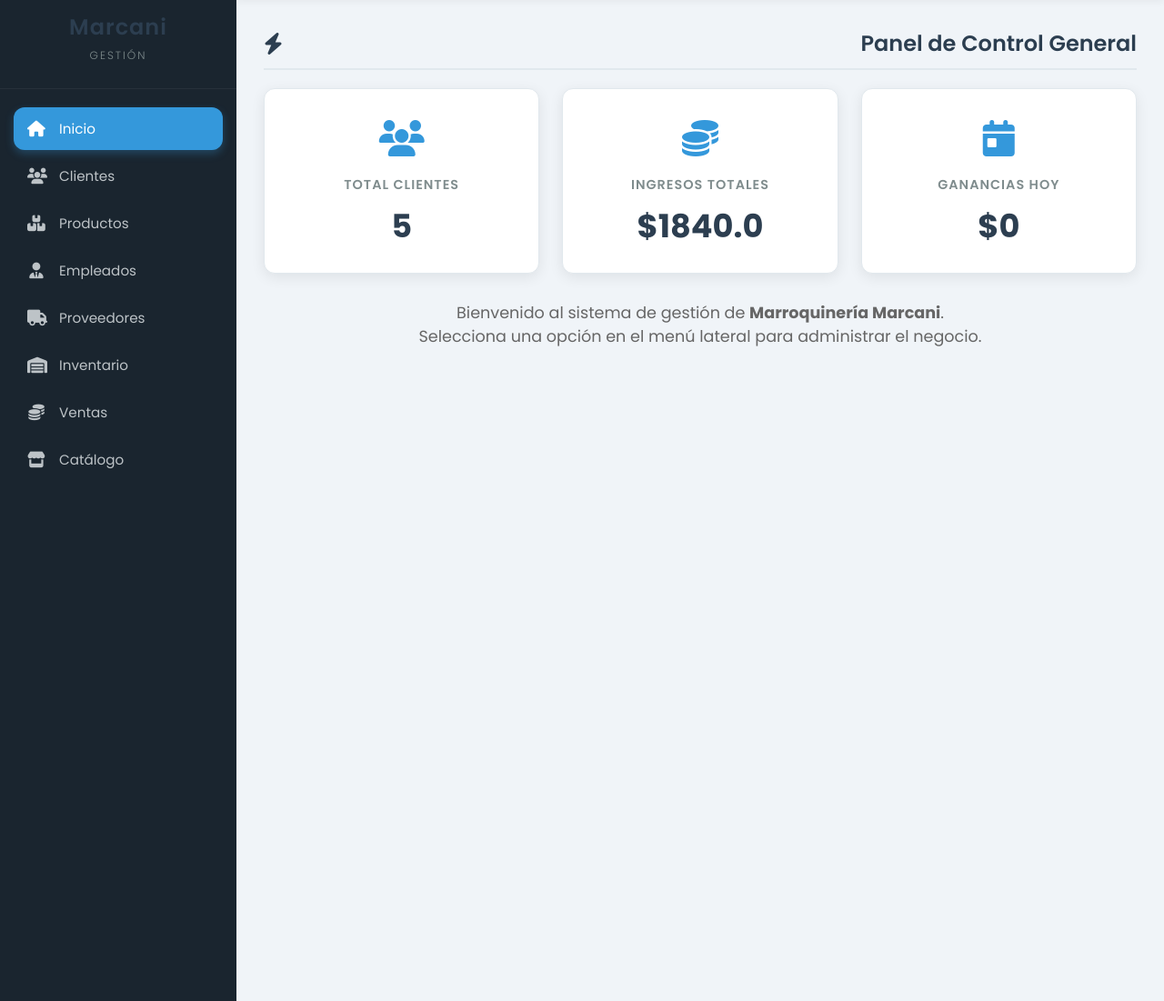
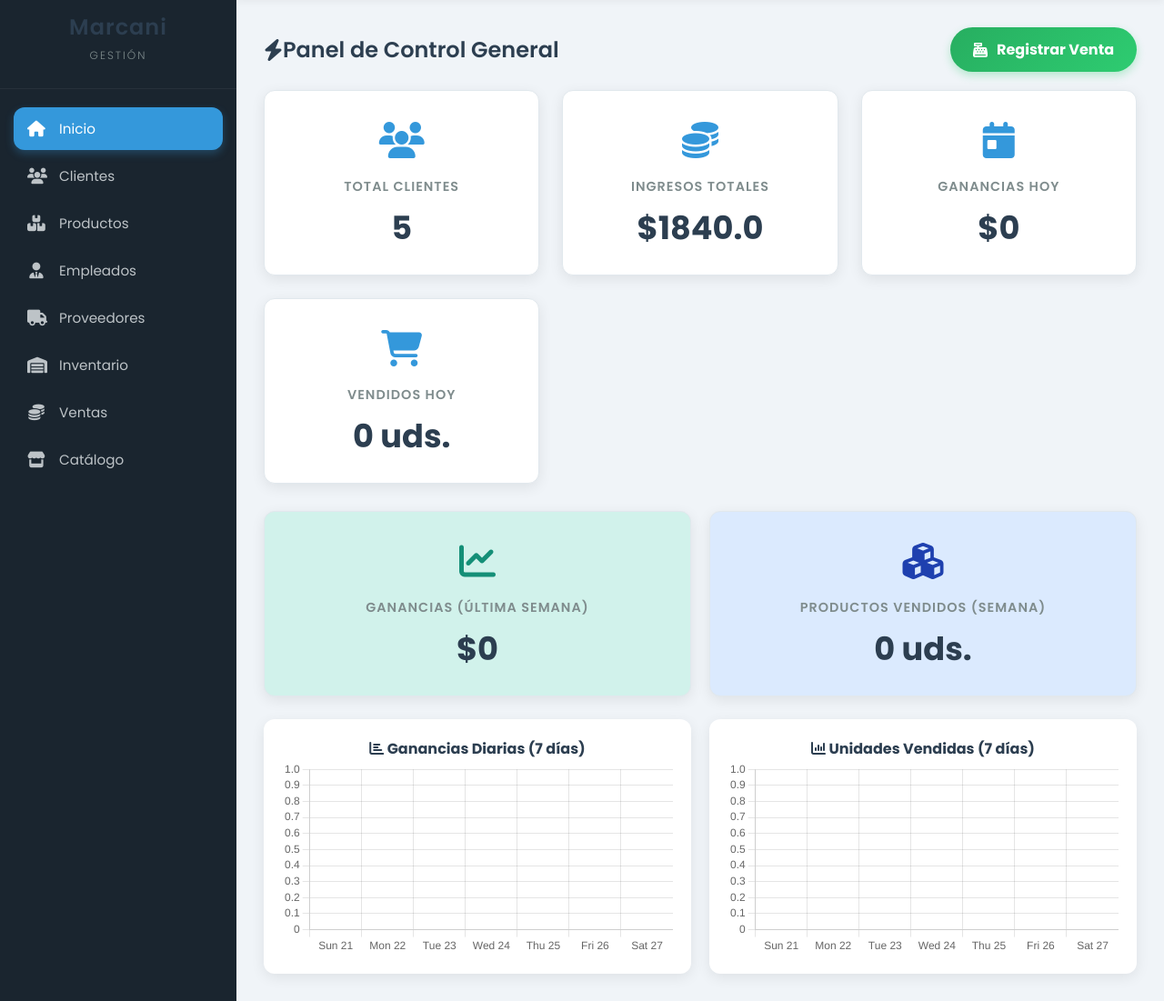
Before and after one commit to jinx7172/marroquineria, a Flask app: page / in a window 1280 px wide. Shown: the part 69-1170 px from the top of the page at 91% size. Run offline with Flask 3, Linux system fonts and the light colour scheme; the visitor is signed in with stand-in values (Sample User, id 1).

Commit message:
Dashboard profesional con gráficos semanales y botón de venta estilizado

```diff
--- a/app.py
+++ b/app.py
@@ -229,11 +229,60 @@ def logout():
 def home():
     clientes = load_data('clientes.json')
     ventas = load_data('ventas.json')
+
+    # --- ESTADÍSTICAS GENERALES ---
     total_clientes = len(clientes)
     total_ventas_general = sum(v.get('total', 0) for v in ventas)
+
+    # --- ESTADÍSTICAS DE HOY ---
     hoy = datetime.date.today().isoformat()
-    ganancias_hoy = sum(v.get('total', 0) for v in ventas if v.get('fecha') == hoy)
-    return render_template('home.html', total_clientes=total_clientes, total_ventas=total_ventas_general, ganancias_hoy=ganancias_hoy)
+    ganancias_hoy = 0
+    productos_vendidos_hoy = 0
+    for v in ventas:
+        if v.get('fecha') == hoy:
+            ganancias_hoy += v.get('total', 0)
+            productos_vendidos_hoy += v.get('cantidad', 0)
+
+    # --- ESTADÍSTICAS DE LA SEMANA (Últimos 7 días) ---
+    hoy_date = datetime.date.today()
+    semana_data = {}  # Diccionario para guardar {fecha: {total, cantidad}}
+
+    # Generar los nombres de los últimos 7 días (incluyendo hoy)
+    dias_semana = []
+    ganancias_semana_data = []
+    productos_semana_data = []
+
+    for i in range(6, -1, -1):  # Del día -6 al día 0 (hoy)
+        fecha = hoy_date - datetime.timedelta(days=i)
+        fecha_str = fecha.isoformat()
+        # Formato amigable: "Lun 24", "Mar 25", etc.
+        nombre_dia = fecha.strftime('%a %d')
+        dias_semana.append(nombre_dia)
+
+        # Inicializar valores en 0 para este día
+        ganancias_semana_data.append(0)
+        productos_semana_data.append(0)
+
+        # Buscar en las ventas
+        for v in ventas:
+            if v.get('fecha') == fecha_str:
+                ganancias_semana_data[-1] += v.get('total', 0)
+                productos_semana_data[-1] += v.get('cantidad', 0)
+
+    # Calcular totales semanales (suma de los 7 días)
+    ganancias_semana = sum(ganancias_semana_data)
+    productos_vendidos_semana = sum(productos_semana_data)
+
+    return render_template('home.html',
+                          total_clientes=total_clientes,
+                          total_ventas=total_ventas_general,
+                          ganancias_hoy=ganancias_hoy,
+                          productos_vendidos_hoy=productos_vendidos_hoy,
+                          ganancias_semana=ganancias_semana,
+                          productos_vendidos_semana=productos_vendidos_semana,
+                          dias_semana=dias_semana,
+                          ganancias_semana_data=ganancias_semana_data,
+                          productos_semana_data=productos_semana_data)
 
 @app.route('/clientes', methods=['GET', 'POST'])
 @login_required
@@ -343,21 +392,15 @@ def productos_view():
                 if cantidad_aumentar <= 0:
                     return render_template('productos.html', productos=productos, error="La cantidad a aumentar debe ser mayor a 0")
 
-                # Buscamos el producto y sumamos al stock
-                stock_actualizado = False
                 for item in productos:
                     if item['id_producto'] == producto_id:
                         if 'stock' not in item:
                             item['stock'] = 0
                         item['stock'] += cantidad_aumentar
-                        stock_actualizado = True
                         break
 
-                if stock_actualizado:
-                    save_data('productos.json', productos)
-                    return redirect(url_for('productos_view'))
-                else:
-                    return render_template('productos.html', productos=productos, error="No se encontró el producto")
+                save_data('productos.json', productos)
+                return redirect(url_for('productos_view'))
             except ValueError:
                 return render_template('productos.html', productos=productos, error="Cantidad inválida")
             except Exception as e:
@@ -374,7 +417,6 @@ def productos_view():
                 return render_template('productos.html', productos=productos, error="Error al eliminar")
 
         # --- ACCIÓN: CREAR O EDITAR ---
-        # NOTA: Solo validamos nombre y precio si NO es 'aumentar_stock'
         nombre_producto = request.form.get('nombre_producto', '').strip()
         precio_str = request.form.get('precio', '0')
         if not nombre_producto:
--- a/templates/home.html
+++ b/templates/home.html
@@ -1,6 +1,16 @@
 {% extends "base.html" %}
 {% block content %}
-<h1 class="section-header"><i class="fa-solid fa-bolt"></i> Panel de Control General</h1>
+
+<!-- Encabezado con Botón de Venta Estilizado -->
+<div style="display: flex; justify-content: space-between; align-items: center; flex-wrap: wrap; margin-bottom: 20px;">
+    <h1 class="section-header" style="margin: 0; border: none; padding: 0;">
+        <i class="fa-solid fa-bolt"></i> Panel de Control General
+    </h1>
+    <a href="{{ url_for('ventas_view') }}"
+       style="background: linear-gradient(135deg, #27ae60, #2ecc71); color: white; padding: 12px 25px; border-radius: 30px; text-decoration: none; font-weight: bold; font-size: 1rem; box-shadow: 0 4px 10px rgba(46, 204, 113, 0.3); display: flex; align-items: center; gap: 10px; transition: transform 0.2s, box-shadow 0.2s;">
+        <i class="fa-solid fa-cash-register"></i> Registrar Venta
+    </a>
+</div>
 
 <div class="dashboard-grid">
     <div class="card">
@@ -18,10 +28,109 @@
         <h3>Ganancias Hoy</h3>
         <p>${{ ganancias_hoy }}</p>
     </div>
+    <div class="card">
+        <div class="icon"><i class="fa-solid fa-cart-shopping"></i></div>
+        <h3>Vendidos Hoy</h3>
+        <p>{{ productos_vendidos_hoy }} uds.</p>
+    </div>
 </div>
 
-<p style="margin-top: 30px; color: #666; text-align: center; font-size: 1.1rem;">
-    Bienvenido al sistema de gestión de <strong>Marroquinería Marcani</strong>.<br>
-    Selecciona una opción en el menú lateral para administrar el negocio.
-</p>
+<!-- Sección de Gráficos Semanales -->
+<div style="margin-top: 30px; display: grid; grid-template-columns: 1fr; gap: 25px;">
+
+    <!-- Resumen Semanal -->
+    <div style="display: grid; grid-template-columns: 1fr 1fr; gap: 20px;">
+        <div class="card" style="background: #d1f2eb;">
+            <div class="icon" style="color: #148f77;"><i class="fa-solid fa-chart-line"></i></div>
+            <h3>Ganancias (Última Semana)</h3>
+            <p>${{ ganancias_semana }}</p>
+        </div>
+        <div class="card" style="background: #dbeafe;">
+            <div class="icon" style="color: #1e40af;"><i class="fa-solid fa-cubes"></i></div>
+            <h3>Productos Vendidos (Semana)</h3>
+            <p>{{ productos_vendidos_semana }} uds.</p>
+        </div>
+    </div>
+
+    <!-- Gráficos -->
+    <div style="display: grid; grid-template-columns: 1fr 1fr; gap: 20px;">
+        <!-- Gráfico de Ganancias Semanales -->
+        <div style="background: white; border-radius: var(--radius); box-shadow: var(--shadow-md); padding: 20px;">
+            <h4 style="margin-top: 0; color: #2c3e50; text-align: center;"><i class="fa-solid fa-chart-bar"></i> Ganancias Diarias (7 días)</h4>
+            <canvas id="ventasChart"></canvas>
+        </div>
+
+        <!-- Gráfico de Productos Vendidos Semanales -->
+        <div style="background: white; border-radius: var(--radius); box-shadow: var(--shadow-md); padding: 20px;">
+            <h4 style="margin-top: 0; color: #2c3e50; text-align: center;"><i class="fa-solid fa-chart-column"></i> Unidades Vendidas (7 días)</h4>
+            <canvas id="productosChart"></canvas>
+        </div>
+    </div>
+</div>
+
+<!-- INCLUSIÓN DE CHART.JS (Librería de Gráficos) -->
+<script src="https://cdn.jsdelivr.net/npm/chart.js"></script>
+
+<script>
+    // --- DATOS PASADOS DESDE FLASK ---
+    const dias = JSON.parse('{{ dias_semana | tojson | safe }}');
+    const dataGanancias = JSON.parse('{{ ganancias_semana_data | tojson | safe }}');
+    const dataProductos = JSON.parse('{{ productos_semana_data | tojson | safe }}');
+
+    // --- GRÁFICO DE GANANCIAS ---
+    const ctxVentas = document.getElementById('ventasChart').getContext('2d');
+    new Chart(ctxVentas, {
+        type: 'bar',
+        data: {
+            labels: dias,
+            datasets: [{
+                label: 'Ganancias ($)',
+                data: dataGanancias,
+                backgroundColor: 'rgba(52, 152, 219, 0.6)',
+                borderColor: 'rgba(52, 152, 219, 1)',
+                borderWidth: 1,
+                borderRadius: 5
+            }]
+        },
+        options: {
+            responsive: true,
+            plugins: {
+                legend: { display: false }
+            },
+            scales: {
+                y: {
+                    beginAtZero: true
+                }
+            }
+        }
+    });
+
+    // --- GRÁFICO DE PRODUCTOS ---
+    const ctxProductos = document.getElementById('productosChart').getContext('2d');
+    new Chart(ctxProductos, {
+        type: 'bar',
+        data: {
+            labels: dias,
+            datasets: [{
+                label: 'Unidades Vendidas',
+                data: dataProductos,
+                backgroundColor: 'rgba(46, 204, 113, 0.6)',
+                borderColor: 'rgba(46, 204, 113, 1)',
+                borderWidth: 1,
+                borderRadius: 5
+            }]
+        },
+        options: {
+            responsive: true,
+            plugins: {
+                legend: { display: false }
+            },
+            scales: {
+                y: {
+                    beginAtZero: true
+                }
+            }
+        }
+    });
+</script>
 {% endblock %}
```
